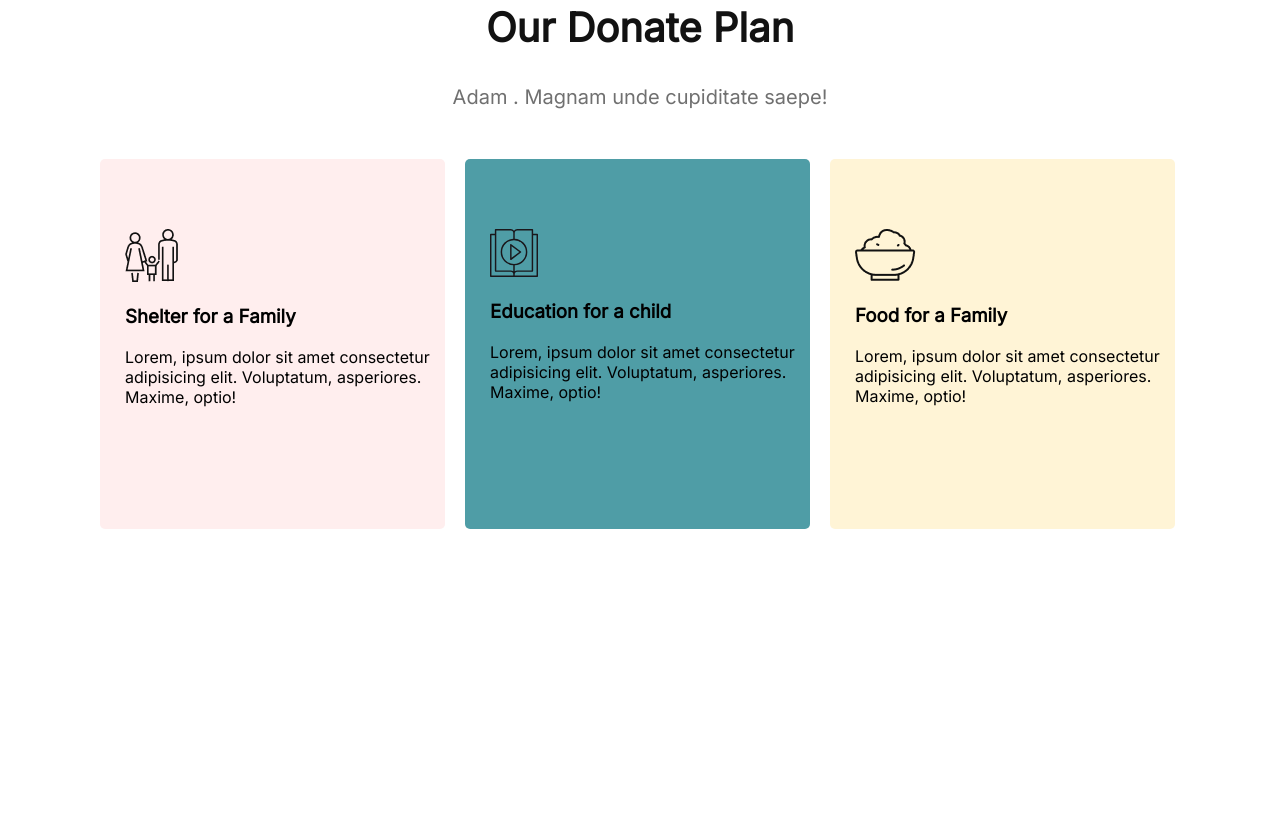
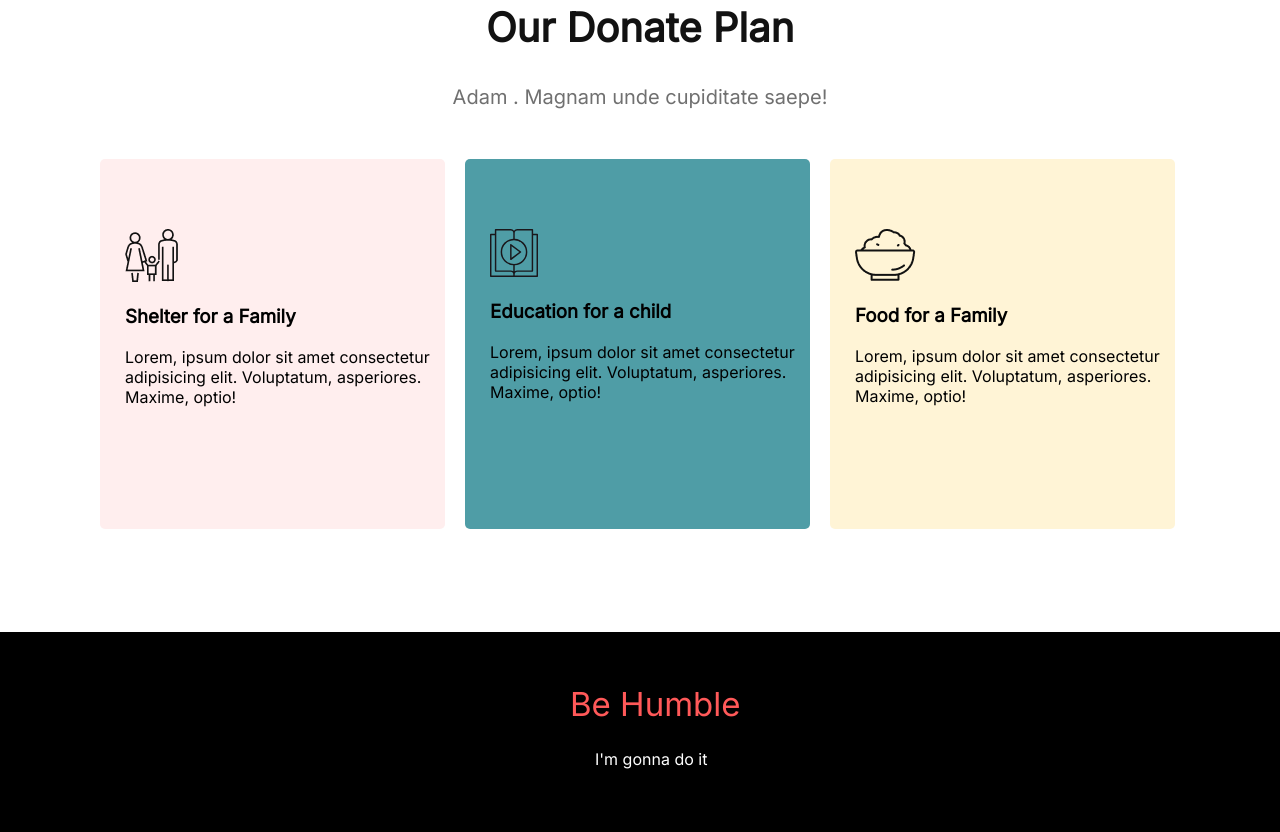
Before and after one commit to Marufhossain112/assignment-1, a plain HTML site: page index.html in a window 1280 px wide. Shown: the part 1537-2369 px from the top of the page. Before the commit the page ends 2169 px from the top, so only its background shows below. Drawn offline with Linux system fonts and the light colour scheme.

Commit message:
footer  has been added

```diff
--- a/index.html
+++ b/index.html
@@ -73,5 +73,10 @@
         </div>
       </div>
     </section>
+    <!-- footer -->
+    <footer>
+      <span class="footer-span">Be Humble</span>
+      <p class="footer-para">I'm gonna do it</p>
+    </footer>
   </body>
 </html>
--- a/style.css
+++ b/style.css
@@ -11,6 +11,7 @@ h2 {
   font-size: 40px;
   color: #121212;
 }
+
 .top-header {
   /* background-image: url(images/donation7.jpg),linear-gradient(360deg, #121212 0%, rgba(18, 18, 18, 0) 100%);; */
   background-image: linear-gradient(
@@ -100,26 +101,25 @@ section {
   margin: 0 600px;
 }
 .donate-plan-box {
-  margin: 0px 25px ;
+  margin: 0px 25px;
   width: 360px;
   height: 350px;
   background: #4f9da6;
 }
-.pink-color{
-  margin: 0px 25px ;
+.pink-color {
+  margin: 0px 25px;
   width: 360px;
   height: 350px;
-  background: #FFEEEE !important;
+  background: #ffeeee !important;
 }
-.yellow-color{
-  background: #FFF4D6 !important;
+.yellow-color {
+  background: #fff4d6 !important;
 }
 .donate-plan-container {
   display: flex;
   margin-top: 50px;
   margin-left: 90px;
 }
-
 
 .donate-plan-box {
   margin: 0px 10px;
@@ -134,3 +134,20 @@ section {
   -ms-border-radius: 5px;
   -o-border-radius: 5px;
 }
+footer {
+  background: black;
+  height: 200px;
+}
+.footer-span {
+  font-size: 33px;
+  margin-top: 52px;
+  margin-left: 570px;
+  color: #ff5959;
+  display: inline-block;
+}
+.footer-para{
+  color: white;
+  margin-top: 25px;
+  margin-left: 595px;
+  display: inline-block;
+}
```
